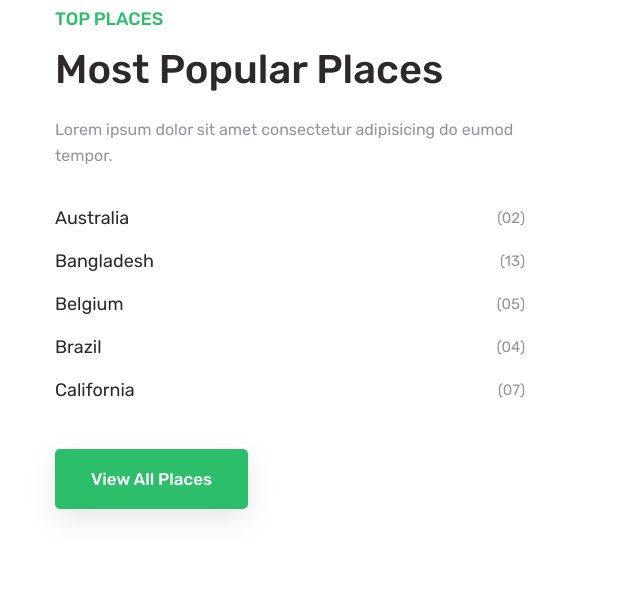
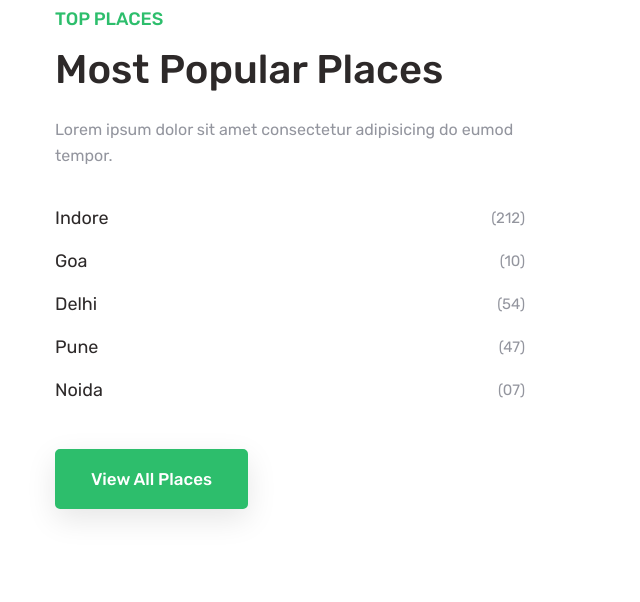
Before and after one commit to OfficialYamraj/renvest, a Django app: page / in a window 1280 px wide. Shown: the part 5800-6402 px from the top of the page, without its empty margins (0-640 px from the left). Run offline with Django 4.2, Linux system fonts and the light colour scheme; data comes from the database, SQL or seed files in the repository; both versions use the stored data as it was after the commit; some libraries are stand-ins or nearby versions; some web fonts are replaced.

Commit message:
trial sucurity

```diff
--- a/docker-compose.yml
+++ b/docker-compose.yml
@@ -6,3 +6,6 @@ services:
     build: .
     ports:
       - "8000:8000"
+    environment:
+      - EMAIL_HOST_USER=manishsinghdewas@gmail.com
+      - EMAIL_HOST_PASSWORD=wjpkivisyrvneiqe
--- a/estate/settings.py
+++ b/estate/settings.py
@@ -26,7 +26,7 @@ SECRET_KEY = 'django-insecure-@9oc&-313sw=6mv68@6#o)w0+_)tuc8c91%ble*cy06+)6sgi_
 # SECURITY WARNING: don't run with debug turned on in production!
 DEBUG = True
 
-ALLOWED_HOSTS = ['43.205.114.161', 'localhost',
+ALLOWED_HOSTS = ['65.2.153.174', 'localhost',
                  'www.renvest.in', '127.0.0.1']
 
 
--- a/property/models.py
+++ b/property/models.py
@@ -58,6 +58,13 @@ class Agency(models.Model):
         return self.agency_name
 
 
+class IpModel(models.Model):
+    ip = models.CharField(max_length=100)
+
+    def __str__(self):
+        return self.ip
+
+
 class Property(models.Model):
     agency_name = models.ForeignKey(Agency, on_delete=models.CASCADE)
     title = models.CharField(max_length=500)
@@ -74,6 +81,8 @@ class Property(models.Model):
     pic_02 = models.ImageField(upload_to="property_img_02")
     pic_03 = models.ImageField(upload_to="property_img_03")
     created_at = models.DateField(auto_now_add=True)
+    views = models.ManyToManyField(
+        IpModel, related_name="property_views", blank=True)
 
     def __str__(self):
         return self.title
--- a/property/templates/index.html
+++ b/property/templates/index.html
@@ -6,23 +6,19 @@
     <div class="slide-item">
       <div
         class="image-layer"
-        style="background-image: url(/static/images/banner/banner-2.jpg)"
+        style="background-image: url(/static/images/banner/banner-n2.jpg)"
       ></div>
       <div class="auto-container">
         <div class="content-box">
           <h2>Inversment that returns quickly.</h2>
-          <p>
-            Run the command once more. Although it is a success for handling the
-            problem by removing error message appearance, it still just do
-            nothing as follows :
-          </p>
+          <p>jadshdsahdsahkjdjhkd</p>
         </div>
       </div>
     </div>
     <div class="slide-item">
       <div
         class="image-layer"
-        style="background-image: url(/static/images/banner/banner-3.jpg)"
+        style="background-image: url(/static/images/banner/banner-n3.jpg)"
       ></div>
       <div class="auto-container">
         <div class="content-box">
@@ -34,7 +30,7 @@
     <div class="slide-item">
       <div
         class="image-layer"
-        style="background-image: url(/static/images/banner/banner-4.jpg)"
+        style="background-image: url(/static/images/banner/banner-n4.jpg)"
       ></div>
       <div class="auto-container">
         <div class="content-box">
@@ -92,10 +88,11 @@
                               <option data-display="Input location">
                                 Input location
                               </option>
-                              <option value="1">New York</option>
-                              <option value="2">California</option>
-                              <option value="3">London</option>
-                              <option value="4">Maxico</option>
+                              <option value="Indore">Indore</option>
+                              <option value="Delhi">Delhi</option>
+                              <option value="Noida">Noida</option>
+                              <option value="Pune">Pune</option>
+                              <option value="Goa">Goa</option>
                             </select>
                           </div>
                         </div>
@@ -302,10 +299,11 @@
                               <option data-display="Input location">
                                 Input location
                               </option>
-                              <option value="1">New York</option>
-                              <option value="2">California</option>
-                              <option value="3">London</option>
-                              <option value="4">Maxico</option>
+                              <option value="Indore">Indore</option>
+                              <option value="Delhi">Delhi</option>
+                              <option value="Noida">Noida</option>
+                              <option value="Pune">Pune</option>
+                              <option value="Goa">Goa</option>
                             </select>
                           </div>
                         </div>
@@ -1311,31 +1309,31 @@
             <ul class="place-list clearfix">
               <li>
                 <a href="categories.html"
-                  ><h5>Australia</h5>
-                  <span>(02)</span></a
+                  ><h5>Indore</h5>
+                  <span>(212)</span></a
                 >
               </li>
               <li>
                 <a href="categories.html"
-                  ><h5>Bangladesh</h5>
-                  <span>(13)</span></a
+                  ><h5>Goa</h5>
+                  <span>(10)</span></a
                 >
               </li>
               <li>
                 <a href="categories.html"
-                  ><h5>Belgium</h5>
-                  <span>(05)</span></a
+                  ><h5>Delhi</h5>
+                  <span>(54)</span></a
                 >
               </li>
               <li>
                 <a href="categories.html"
-                  ><h5>Brazil</h5>
-                  <span>(04)</span></a
+                  ><h5>Pune</h5>
+                  <span>(47)</span></a
                 >
               </li>
               <li>
                 <a href="categories.html"
-                  ><h5>California</h5>
+                  ><h5>Noida</h5>
                   <span>(07)</span></a
                 >
               </li>
--- a/property/views.py
+++ b/property/views.py
@@ -3,7 +3,6 @@ from django.shortcuts import render, redirect, get_list_or_404
 from django.contrib.auth.models import User
 from django.contrib.auth import authenticate, login, logout
 from django.contrib import messages
-# from .forms import *
 from .models import *
 import uuid
 from django.conf import settings
@@ -335,9 +334,22 @@ def property_listing(request):
     return render(request, 'property/property-listing.html')
 
 
+def get_user_ip(request):
+    x_forwarded_for = request.META.get('HTTP_X_FORWARDED_FOR')
+    if x_forwarded_for:
+        ip = x_forwarded_for.split(",")[0]
+        print(ip)
+    else:
+        ip = request.META.get("REMOTE_ADDR")
+    return ip
+
+
 def property_details(request, pk):
     property_obj = Property.objects.filter(id=pk).first()
     agency_obj = Agency.objects.filter(id=property_obj.agency_name.id).first()
+
+    ip = get_user_ip(request)
+    print(ip)
 
     if request.method == "POST":
         date = request.POST.get('date')
```
Also changed, not shown: property/templates/about.html (+25 -20 lines), db.sqlite3, property/migrations/0018_ipmodel_property_views.py (added), property/static/images/banner/banner-n2.jpg (renamed from property/static/images/banner/banner-2.jpg), property/static/images/banner/banner-n3.jpg (renamed from property/static/images/banner/banner-3.jpg), property/static/images/banner/banner-n4.jpg (renamed from property/static/images/banner/banner-4.jpg), property/static/js/jquery.js, 1 other file.
